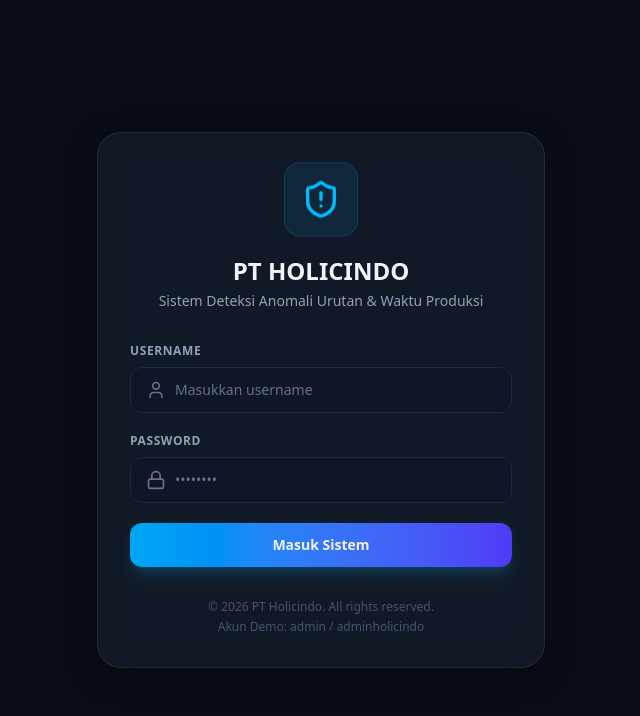
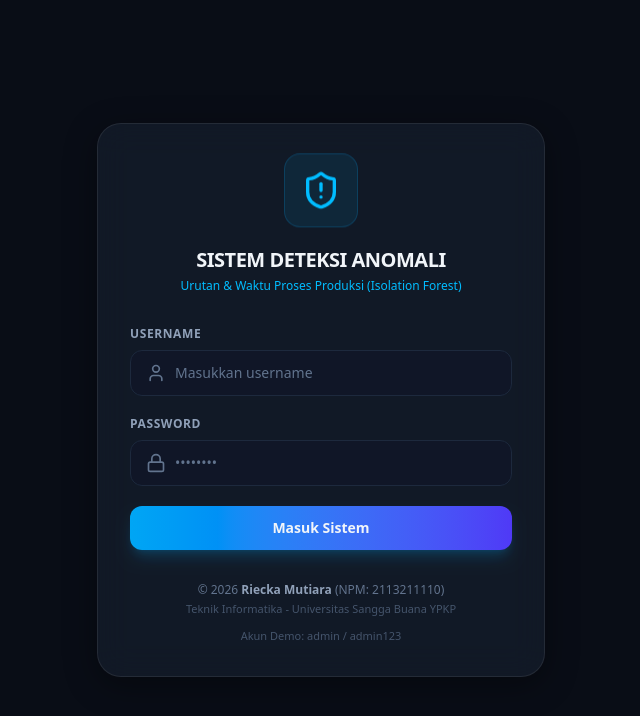
Before and after one commit to Holicindo/deteksi-anomali-produksi, a Next.js app: page /login in a window 1280 px wide. Shown: the top 716 px of the page, without its empty margins (319-959 px from the left). Built offline with nearby package versions, Linux system fonts and the light colour scheme.

Commit message:
refactor: Update UI branding to academic title and add Riecka Mutiara copyright footer

```diff
--- a/src/app/history/page.tsx
+++ b/src/app/history/page.tsx
@@ -240,7 +240,7 @@ export default function HistoryPage() {
       <div>
         <h2 className="text-3xl font-extrabold text-slate-100 tracking-tight">Riwayat & Hasil Deteksi Anomali</h2>
         <p className="text-sm text-slate-400 mt-1">
-          Daftar batch log produksi PT Holicindo beserta status klasifikasi anomali Isolation Forest.
+          Daftar batch log produksi beserta status klasifikasi anomali Isolation Forest.
         </p>
       </div>
 
--- a/src/app/layout.tsx
+++ b/src/app/layout.tsx
@@ -14,8 +14,8 @@ const geistMono = Geist_Mono({
 });
 
 export const metadata: Metadata = {
-  title: "Deteksi Anomali Produksi - PT Holicindo",
-  description: "Sistem deteksi anomali urutan dan waktu proses produksi menggunakan Isolation Forest",
+  title: "Sistem Deteksi Anomali Urutan & Waktu Produksi",
+  description: "Sistem deteksi anomali urutan dan waktu proses produksi menggunakan metode Isolation Forest",
 };
 
 export default function RootLayout({
--- a/src/app/login/page.tsx
+++ b/src/app/login/page.tsx
@@ -30,8 +30,8 @@ export default function LoginPage() {
 
       if (res.ok) {
         const data = await res.json();
-        localStorage.setItem("holicindo_token", data.token);
-        localStorage.setItem("holicindo_user", JSON.stringify(data.user));
+        localStorage.setItem("app_token", data.token);
+        localStorage.setItem("app_user", JSON.stringify(data.user));
         router.push("/");
       } else {
         const errData = await res.json();
@@ -40,13 +40,13 @@ export default function LoginPage() {
     } catch (err) {
       console.log("Backend offline, trying offline fallback...", err);
       // Fallback offline (untuk testing instan)
-      if (username === "admin" && password === "adminholicindo") {
-        localStorage.setItem("holicindo_token", "mock-offline-token");
+      if (username === "admin" && (password === "admin123" || password === "adminholicindo")) {
+        localStorage.setItem("app_token", "mock-offline-token");
         localStorage.setItem(
-          "holicindo_user",
+          "app_user",
           JSON.stringify({
             username: "admin",
-            name: "Administrator Holicindo (Demo)",
+            name: "Administrator (Demo)",
             role: "admin",
           })
         );
@@ -74,9 +74,9 @@ export default function LoginPage() {
           <div className="p-4 bg-sky-500/10 rounded-2xl border border-sky-500/20 mb-4 animate-bounce">
             <ShieldAlert className="w-10 h-10 text-sky-400" />
           </div>
-          <h2 className="text-2xl font-bold text-slate-100">PT HOLICINDO</h2>
-          <p className="text-sm text-slate-400 mt-1 text-center">
-            Sistem Deteksi Anomali Urutan & Waktu Produksi
+          <h2 className="text-xl font-bold text-slate-100 text-center tracking-tight">SISTEM DETEKSI ANOMALI</h2>
+          <p className="text-xs text-sky-400 font-medium mt-1 text-center">
+            Urutan & Waktu Proses Produksi (Isolation Forest)
           </p>
         </div>
 
@@ -148,9 +148,10 @@ export default function LoginPage() {
           </button>
         </form>
 
-        <div className="mt-8 text-center text-xs text-slate-600">
-          <p>© 2026 PT Holicindo. All rights reserved.</p>
-          <p className="mt-1">Akun Demo: admin / adminholicindo</p>
+        <div className="mt-8 text-center text-xs text-slate-500 space-y-1">
+          <p>© 2026 <strong className="text-slate-400">Riecka Mutiara</strong> (NPM: 2113211110)</p>
+          <p className="text-[11px] text-slate-600">Teknik Informatika - Universitas Sangga Buana YPKP</p>
+          <p className="pt-2 text-slate-600 text-[11px]">Akun Demo: admin / admin123</p>
         </div>
       </div>
     </div>
--- a/src/app/page.tsx
+++ b/src/app/page.tsx
@@ -145,7 +145,7 @@ export default function DashboardPage() {
         <div>
           <h2 className="text-3xl font-extrabold text-slate-100 tracking-tight">Dashboard Ringkasan</h2>
           <p className="text-sm text-slate-400 mt-1">
-            Status pengawasan anomali proses produksi PT Holicindo terkini.
+            Status pengawasan anomali proses produksi terkini.
           </p>
         </div>
 
--- a/src/app/settings/page.tsx
+++ b/src/app/settings/page.tsx
@@ -92,7 +92,7 @@ export default function SettingsPage() {
         <div>
           <h2 className="text-3xl font-extrabold text-slate-100 tracking-tight">Pengaturan Algoritma AI</h2>
           <p className="text-sm text-slate-400 mt-1">
-            Konfigurasi tingkat sensitivitas Isolation Forest untuk mendeteksi anomali produksi PT Holicindo.
+            Konfigurasi tingkat sensitivitas Isolation Forest untuk mendeteksi anomali proses produksi.
           </p>
         </div>
         {isDemoMode && (
--- a/src/components/AuthWrapper.tsx
+++ b/src/components/AuthWrapper.tsx
@@ -9,7 +9,7 @@ export default function AuthWrapper({ children }: { children: React.ReactNode })
   const [loading, setLoading] = useState(true);
 
   useEffect(() => {
-    const token = localStorage.getItem("holicindo_token");
+    const token = localStorage.getItem("app_token") || localStorage.getItem("holicindo_token");
 
     if (!token && pathname !== "/login") {
       router.push("/login");
@@ -22,7 +22,7 @@ export default function AuthWrapper({ children }: { children: React.ReactNode })
 
   if (loading) {
     return (
-      <div className="flex items-center justify-center min-height-screen bg-[#090d16] text-slate-100 flex-col space-y-4">
+      <div className="flex items-center justify-center min-h-screen bg-[#090d16] text-slate-100 flex-col space-y-4">
         <div className="w-12 h-12 border-4 border-sky-500/20 border-t-sky-400 rounded-full animate-spin"></div>
         <p className="text-sm text-slate-400 font-medium">Memuat sistem...</p>
       </div>
--- /dev/null
+++ b/src/components/Footer.tsx
@@ -0,0 +1,8 @@
+export default function Footer() {
+  return (
+    <footer className="mt-12 py-6 border-t border-slate-800/60 text-center text-xs text-slate-500 flex flex-col sm:flex-row justify-between items-center gap-2">
+      <p>© 2026 <strong className="text-slate-400 font-semibold">Riecka Mutiara</strong> (NPM: 2113211110)</p>
+      <p className="text-slate-500">Program Studi S1 Teknik Informatika - Universitas Sangga Buana YPKP Bandung</p>
+    </footer>
+  );
+}
--- a/src/components/MainLayout.tsx
+++ b/src/components/MainLayout.tsx
@@ -3,6 +3,7 @@
 import { usePathname } from "next/navigation";
 import Sidebar from "./Sidebar";
 import AuthWrapper from "./AuthWrapper";
+import Footer from "./Footer";
 
 export default function MainLayout({ children }: { children: React.ReactNode }) {
   const pathname = usePathname();
@@ -12,8 +13,9 @@ export default function MainLayout({ children }: { children: React.ReactNode })
     <AuthWrapper>
       <div className="min-h-screen flex flex-col md:flex-row">
         {!isLoginPage && <Sidebar />}
-        <main className={`flex-1 transition-all duration-200 ${isLoginPage ? "" : "md:ml-64 p-6 md:p-8"}`}>
-          {children}
+        <main className={`flex-1 flex flex-col justify-between transition-all duration-200 ${isLoginPage ? "" : "md:ml-64 p-6 md:p-8"}`}>
+          <div>{children}</div>
+          {!isLoginPage && <Footer />}
         </main>
       </div>
     </AuthWrapper>
--- a/src/components/Sidebar.tsx
+++ b/src/components/Sidebar.tsx
@@ -18,7 +18,7 @@ export default function Sidebar() {
   const [adminName, setAdminName] = useState("Admin");
 
   useEffect(() => {
-    const userStr = localStorage.getItem("holicindo_user");
+    const userStr = localStorage.getItem("app_user");
     if (userStr) {
       const user = JSON.parse(userStr);
       setAdminName(user.name || "Administrator");
@@ -26,8 +26,8 @@ export default function Sidebar() {
   }, []);
 
   const handleLogout = () => {
-    localStorage.removeItem("holicindo_token");
-    localStorage.removeItem("holicindo_user");
+    localStorage.removeItem("app_token");
+    localStorage.removeItem("app_user");
     router.push("/login");
   };
 
@@ -50,8 +50,8 @@ export default function Sidebar() {
             <ShieldAlert className="w-6 h-6 text-sky-400" />
           </div>
           <div>
-            <h1 className="font-bold text-lg text-slate-100 leading-tight">Holicindo</h1>
-            <p className="text-xs text-sky-400 font-semibold tracking-wider uppercase">Anomaly AI</p>
+            <h1 className="font-bold text-sm text-slate-100 leading-tight">Deteksi Anomali</h1>
+            <p className="text-[10px] text-sky-400 font-semibold tracking-wider uppercase">Isolation Forest AI</p>
           </div>
         </div>
 
```
Also changed, not shown: 2 other files (tests, documents, lock files or other folders).
